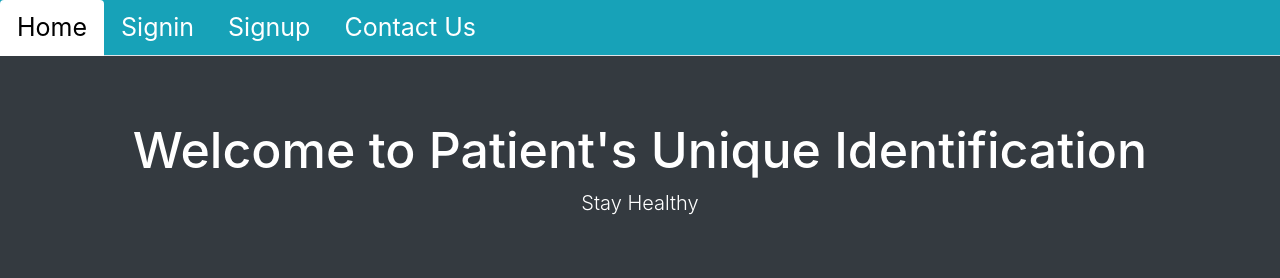
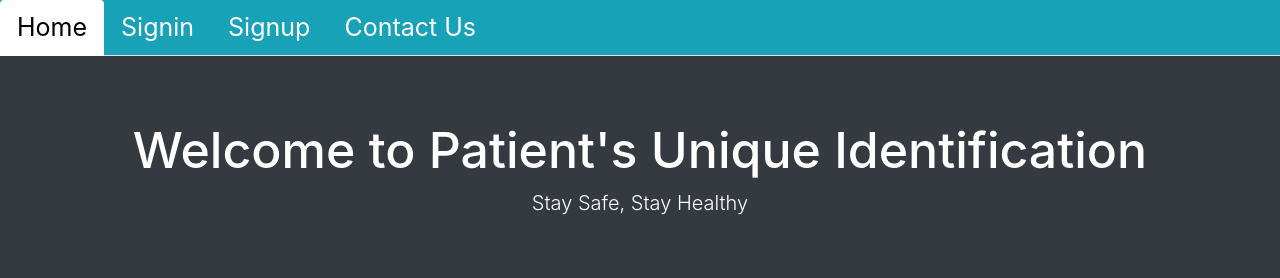
Before and after one commit to Mini-Project-GLAU-2020-21/Patient-s_Unique_Identification, a React (Create React App) app in the folder frontend/: page / in a window 1280 px wide. Shown: the top 278 px of the page. Built offline with nearby package versions, Linux system fonts and the light colour scheme; no server answers.

Commit message:
After making few changes in Home page.

```diff
--- a/frontend/src/core/Home.js
+++ b/frontend/src/core/Home.js
@@ -5,7 +5,7 @@ import Base from './Base';
 
 export default function Home() {
     return (
-        <Base title="Welcome to Patient's Unique Identification" description="Stay Healthy">
+        <Base title="Welcome to Patient's Unique Identification" description="Stay Safe, Stay Healthy">
             <div className="card mb-4 px-5">
                 <h3 className="card-header text-center container mb-5">Coronavirus disease (COVID-19) advice for the public: When and how to use
                 masks</h3>
```
